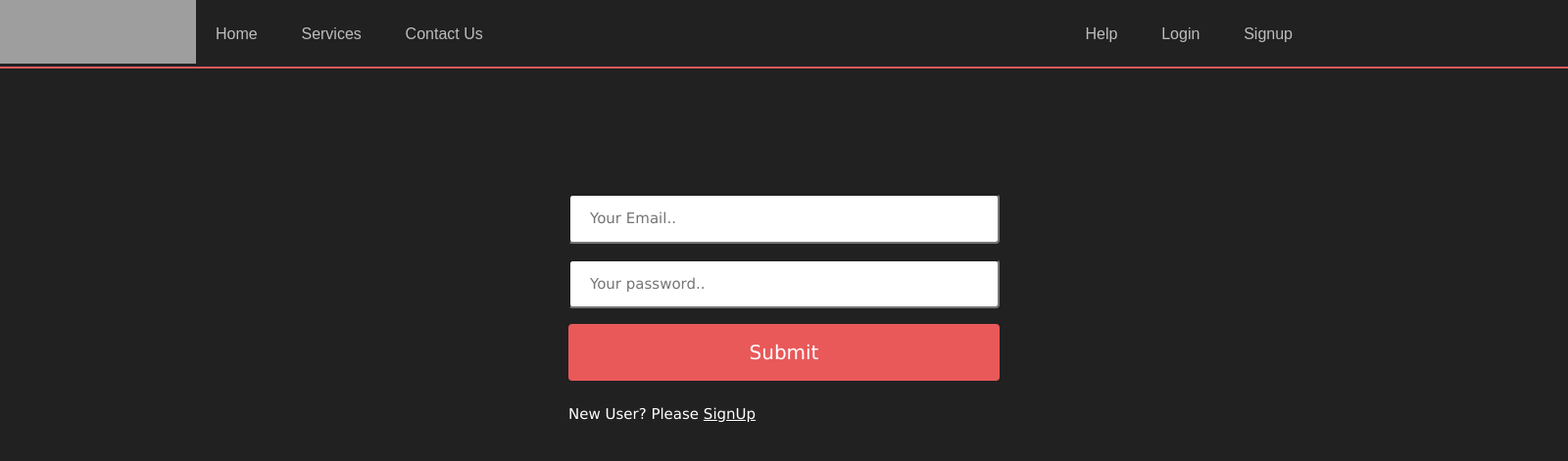
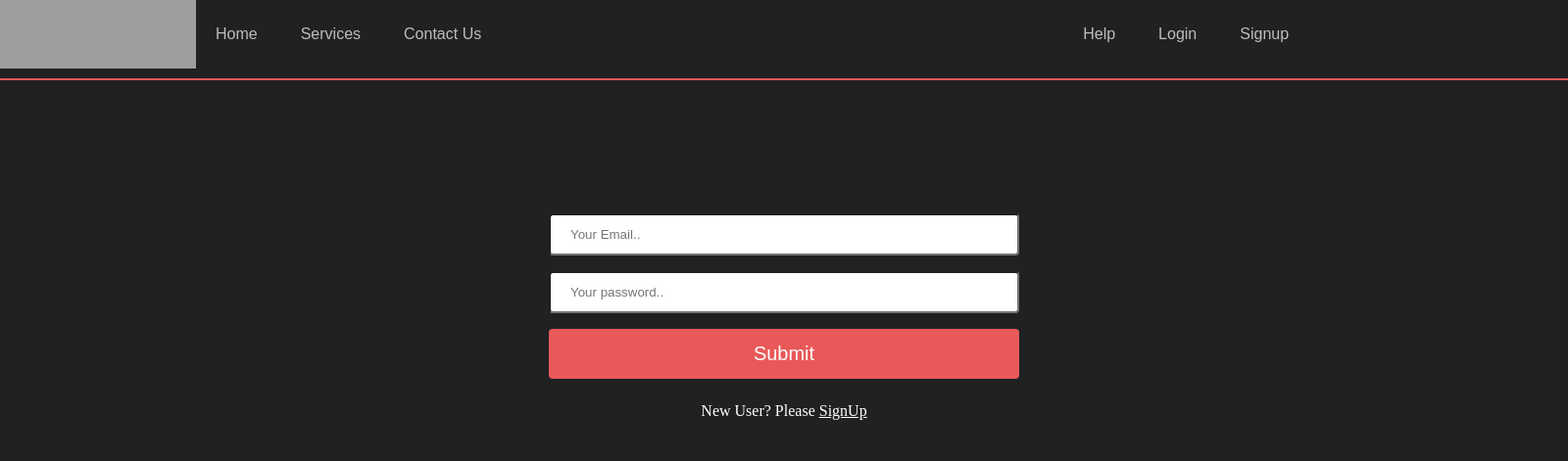
Before and after one commit to agarwal-keshav/usdherokuinr, a PHP site: page /userlogin.php in a window 1600 px wide. Shown: the top 471 px of the page at 98% size. Run offline with PHP 8.4, Linux system fonts and the light colour scheme; data that the repository does not hold is empty; grey boxes are pictures that could not be loaded.

Commit message:
Update userlogin.php

```diff
--- a/userlogin.php
+++ b/userlogin.php
@@ -1,8 +1,9 @@
 <!DOCTYPE html>
 <html>
 <head><title>userlogin</title>
+<meta name="viewport" content="width=device-width, initial-scale=1">
         <link rel="stylesheet" type="text/css" href="userlogin.css">
- <link rel="stylesheet" href="https://www.w3schools.com/w3css/4/w3.css">
+ <!--link rel="stylesheet" href="https://www.w3schools.com/w3css/4/w3.css"-->
 
 </head>
 
@@ -29,18 +30,18 @@
 </div>
         <div style="border-radius: 5px;display: block;margin-left: auto;margin-top:100px;margin-right: auto;width: 30%;padding: 20px;";align="cenetr">
                  <form name="loginuser"action="" method="POST">
-                 <input type="email"  name="email" placeholder="Your Email..">
-                 <input type="password" name="pwd" placeholder="Your password..">
+                 <input type="email"  name="email" placeholder="Your Email.." required>
+                 <input type="password" name="pwd" placeholder="Your password.." required>
                  <input type="submit" value="Submit" name="submit">
-                 <p style="color:white;">New User?  Please <a  href="index.php">SignUp</a></p>
+                 <p style="color:white;text-align:center">New User?  Please <a style="color:white;" href="index.php">SignUp</a></p>
                 </form>
         </div>
 
 
 <?php
-$servername ="ctgplw90pifdso61.cbetxkdyhwsb.us-east-1.rds.amazonaws.com";
-$username ="s44lc2ogaus73p5t";
-$password ="qw96rj8jjclp89p6";
+$servername = "ctgplw90pifdso61.cbetxkdyhwsb.us-east-1.rds.amazonaws.com";
+$username = "s44lc2ogaus73p5t";
+$password = "qw96rj8jjclp89p6";
 $dbname = "jjeg2e3r4t8fydlj";
 $conn = new mysqli($servername, $username, $password, $dbname);
 if ($conn->connect_error) {
```
